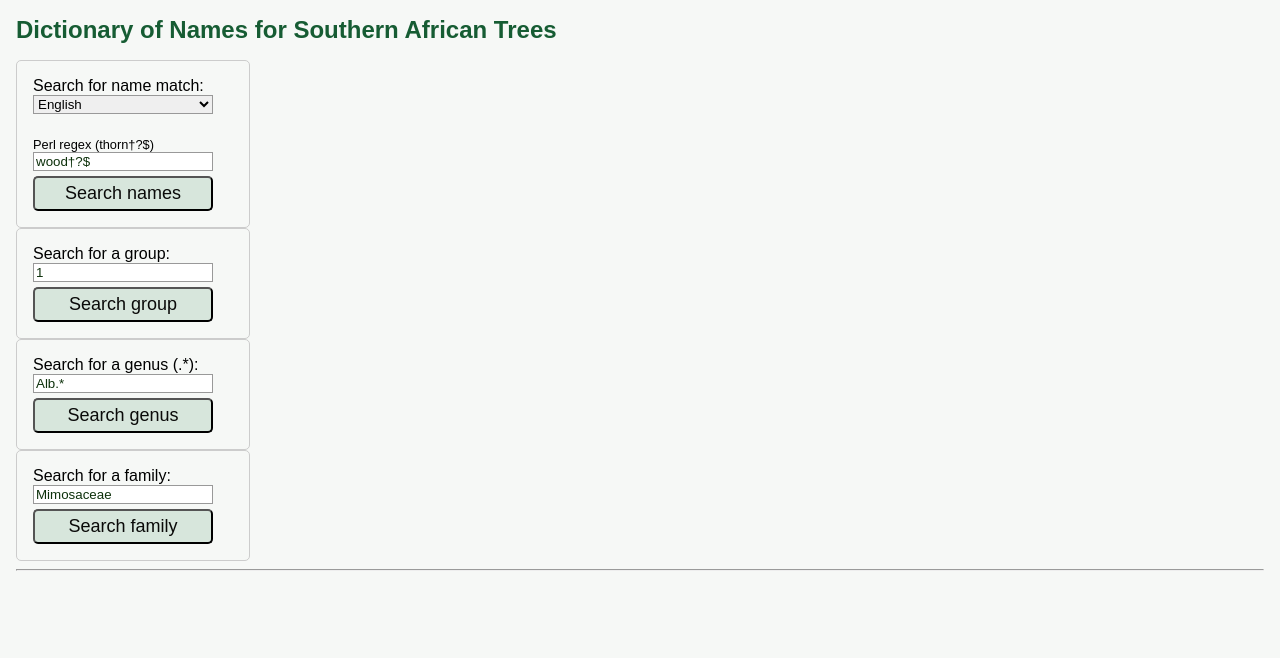
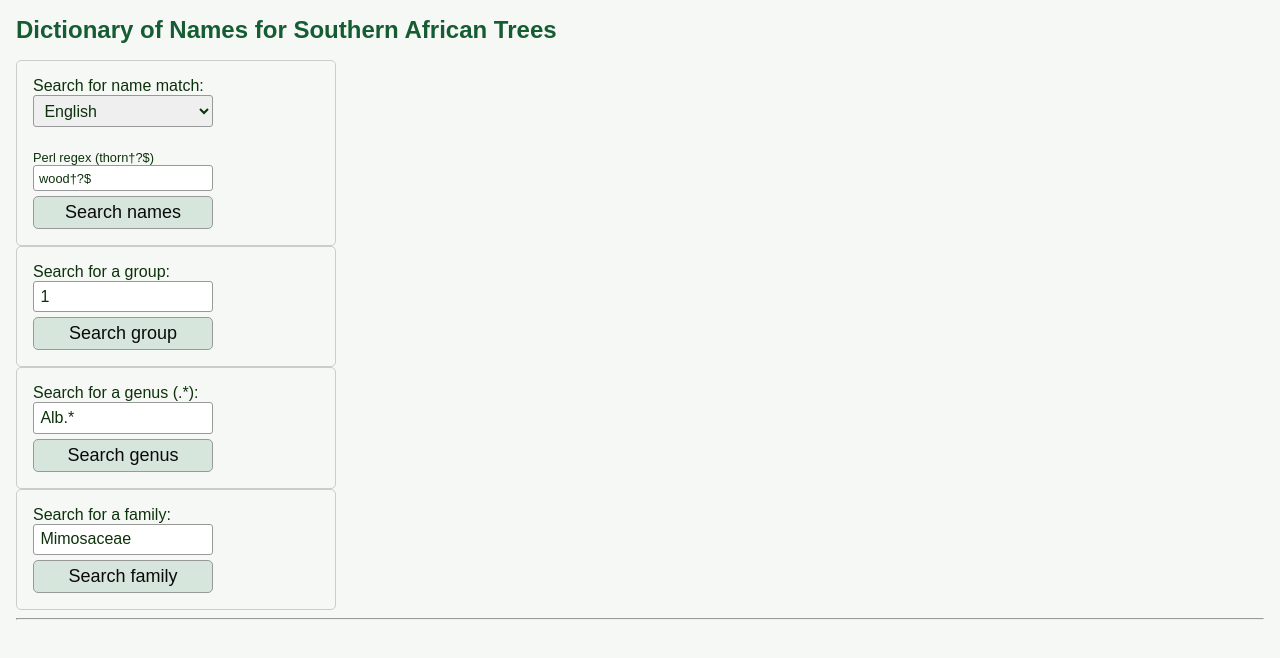
Before and after one commit to stoflom/TreesFrontend, an Angular app: page /search in a window 1280 px wide. Shown: the top 658 px of the page. Built offline with nearby package versions, Linux system fonts and the light colour scheme.

Commit message:
Rieview styles

```diff
--- a/src/styles.css
+++ b/src/styles.css
@@ -1,151 +1,229 @@
-/* Application-wide Styles */
+/* Application-wide Styles (revised)
+   - Uses CSS variables for colors/spacing
+   - Responsive form controls (width:100% with reasonable max-width)
+   - Accessibility: :focus-visible, clearer contrasts, keyboard focus rings
+   - Bug fixes: tr margin removed, corrected .selectable visited/link selector
+*/
 
-/* everywhere else */
-* {
+/* Color and spacing tokens */
+:root{
+  --bg: #f6f8f6;
+  --panel-bg: #d7e6dc;
+  --panel-bg-alt: #d9dfd7;
+  --accent-1: rgb(22,92,51);
+  --accent-2: rgb(29,116,12);
+  --accent-3: rgb(25,99,35);
+  --text-dark: rgb(13,49,11);
+  --muted-text: rgb(33,48,40);
+  --focus: rgba(11,27,1,0.2);
+  --radius: 5px;
+  --control-max-width: 320px;
+  --gap: 0.5em;
+}
+
+/* Make box-sizing predictable and set base font */
+*,
+*::before,
+*::after {
+  box-sizing: border-box;
   font-family: Arial, Helvetica, sans-serif;
 }
 
+html, body {
+  height: 100%;
+}
 
 body {
   margin: 1em;
-  background-color: rgb(246, 248, 246);
+  background-color: var(--bg);
+  color: var(--text-dark);
 }
 
+/* Headings */
 h1 {
-  color: rgb(22, 92, 51);
+  color: var(--accent-1);
   font-size: 150%;
 }
 
 h2 {
-  color: rgb(29, 116, 12);
-  font-weight: lighter;
+  color: var(--accent-2);
+  font-weight: 300;
   font-size: 120%;
 }
 
 h3 {
-  color: rgb(25, 99, 35);
-  font-weight: lighter;
+  color: var(--accent-3);
+  font-weight: 300;
   font-size: 110%;
   margin-block-end: 0;
 }
 
-input[type="text"], button {
-  color: rgb(13, 49, 11);
+/* Controls */
+input[type="text"],
+button,
+textarea,
+select {
+  color: var(--text-dark);
+  font: inherit;
 }
 
+/* Selectable elements (e.g. anchor or clickable div) */
 .selectable {
   cursor: pointer;
-  color: rgb(10, 10, 9);
-  background-color: #d7e6dc;
+  color: rgb(10,10,9);
+  background-color: var(--panel-bg);
   padding: 5px;
-  margin: 0px;
-  border-radius: 5px;
+  margin: 0;
+  border-radius: var(--radius);
+  transition: background-color 160ms ease, color 160ms ease;
 }
 
+/* Hover state */
 .selectable:hover {
   color: #131a13;
   background-color: rgb(196, 209, 187);
 }
 
-.selectable.visited, a:link {
-  background-color: #d9dfd7;
+/* Corrected: apply to selectable anchors in both link and visited states.
+   If .selectable is applied to anchors, use :link/:visited; if it's a class on non-anchors,
+   remove the pseudo-classes and keep ".selectable" as needed. */
+.selectable:link,
+.selectable:visited {
+  background-color: var(--panel-bg-alt);
   color: rgb(10, 10, 9);
 }
 
+/* Active / pressed state */
 .selectable:active {
   background-color: #707a6f;
-  color:
-    rgb(33, 48, 40);
+  color: var(--muted-text);
 }
 
-
+/* Generic panel/detail style */
 .detail {
-  background-color: #d7e6dc;
+  background-color: var(--panel-bg);
+  padding: 0.5em;
+  border-radius: var(--radius);
 }
 
-.auth {   /* Authorities */
+/* Authorities, smaller text */
+.auth {
   font-size: 80%;
 }
 
-
+/* Buttons */
 button {
-  /* This extra margin represent roughly the same space as the space
-     between the labels and their text fields */
   margin-left: .5em;
   margin-bottom: 2px;
-  border-radius: 5px;
+  border-radius: var(--radius);
   width: 180px;
   font-size: large;
+  cursor: pointer;
+  background: transparent;
+  border: 1px solid #999;
+  padding: 0.5em 0.75em;
 }
 
+/* Helper class for aligning buttons; prefer using utility or grid in the future */
 .button {
-  /* Align buttons with the text fields */
   padding-left: 30px;
   float: right;
-  /* same size as the label elements */
 }
 
-tr{
-  margin-top: 20px;
-  background-color: #d7e6dc;
+/* Tables: don't use margin on tr (it doesn't work). Use border-spacing instead. */
+table {
+  border-collapse: separate;
+  border-spacing: 0 0.6em; /* vertical spacing between rows */
 }
 
+tr {
+  background-color: var(--panel-bg);
+}
+
+/* Forms */
 form {
-  /* Set form on left of the page */
   margin: 0;
-  width: 200px;
-  /* Form outline */
+  width: 100%;
+  max-width: var(--control-max-width); /* keeps form narrow but responsive */
   padding: 1em;
   border: 1px solid #CCC;
-  border-radius: 5px;
+  border-radius: var(--radius);
+  background: transparent;
 }
 
-
-
+/* List reset */
 ul {
   list-style: none;
   padding: 0;
   margin: 0;
 }
 
-form li+li {
+form li + li {
   margin-top: 1em;
 }
 
+/* Labels and controls: use a responsive two-column layout when space allows */
+.form-row {
+  display: flex;
+  gap: var(--gap);
+  align-items: flex-start;
+  flex-wrap: wrap;
+}
+
+/* Label sizing: allow labels to shrink on small screens */
 label {
-  /* Uniform size & alignment */
   display: inline-block;
   width: 180px;
+  min-width: 120px;
   text-align: left;
   padding-bottom: 5px;
 }
 
+/* Inputs scale to available width */
 input,
-textarea, select {
-  /* To make sure that all text fields have the same font settings
-     By default, textareas have a monospace font */
-
-  /* Uniform text field size */
-  width: 180px;
-  box-sizing: border-box;
-
-  /* Match form field borders */
+textarea,
+select {
+  width: calc(100% - 0px);
+  max-width: 100%;
   border: 1px solid #999;
+  padding: 0.35em 0.4em;
+  border-radius: 3px;
 }
 
-
+/* Focus accessibility */
 input:focus,
-textarea:focus {
-  /* Additional highlight for focused elements */
-  border-color: rgb(11, 27, 1);
+textarea:focus,
+select:focus,
+button:focus {
+  outline: none; /* remove default; provide visible focus ring below */
 }
 
+input:focus-visible,
+textarea:focus-visible,
+select:focus-visible,
+button:focus-visible {
+  box-shadow: 0 0 0 3px var(--focus);
+  border-color: rgb(11, 27, 1);
+  border-width: 2px;
+}
 
+/* Textareas */
+textarea {
+  vertical-align: top;
+  height: 5em;
+  resize: vertical;
+}
 
-textarea {
-  /* Align multiline text fields with their labels */
-  vertical-align: top;
+/* Small/utility tweaks */
+input[type="text"], button {
+  color: var(--text-dark);
+}
 
-  /* Provide space to type some text */
-  height: 5em;
+/* Visited link style (global anchors) left alone; only override if desired:
+a:link { color: ... }
+a:visited { color: ... } */
+
+/* Minor transitions for smooth UI */
+button, .selectable {
+  transition: background-color 140ms ease, color 140ms ease, box-shadow 140ms ease;
 }
```
